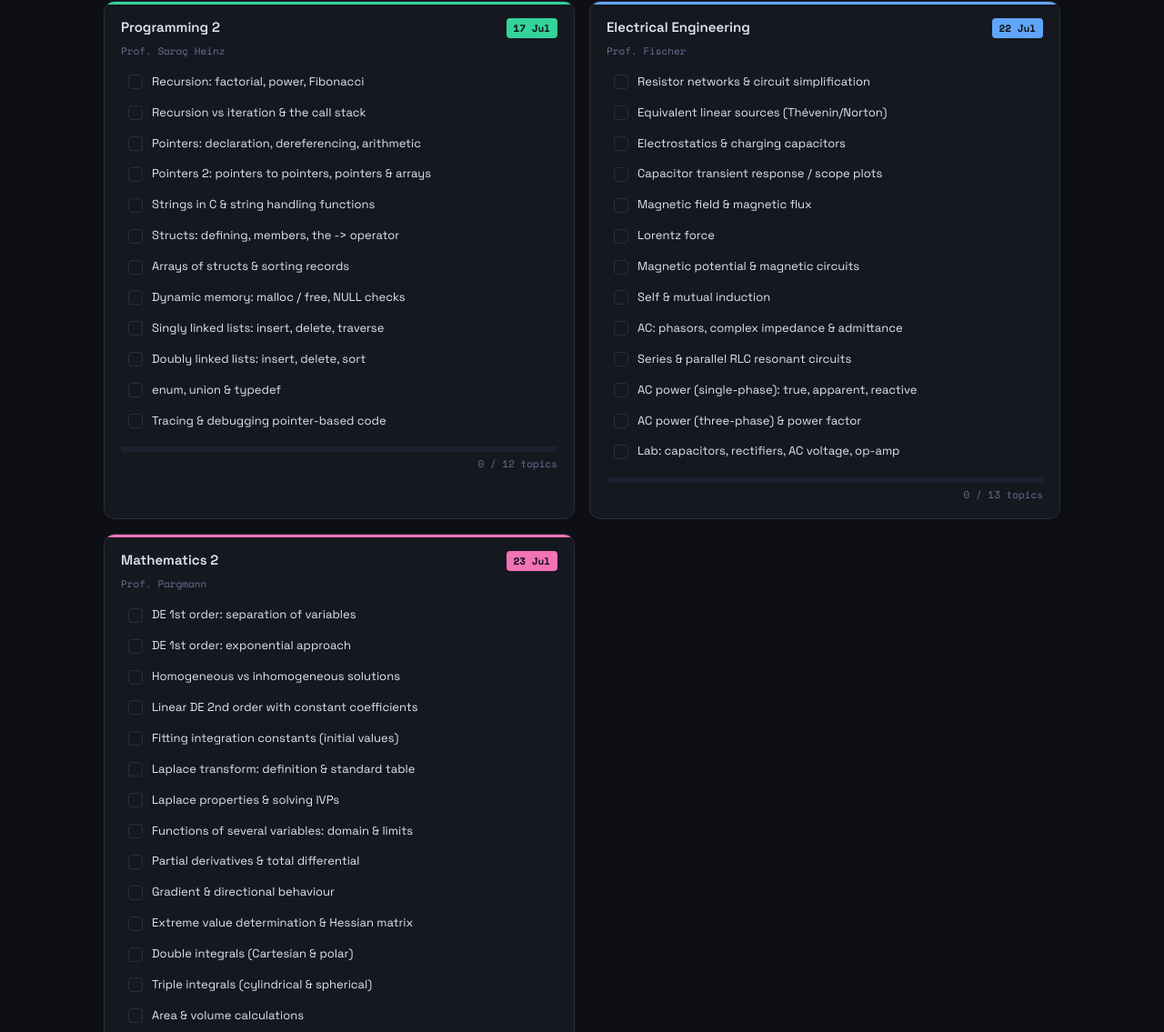
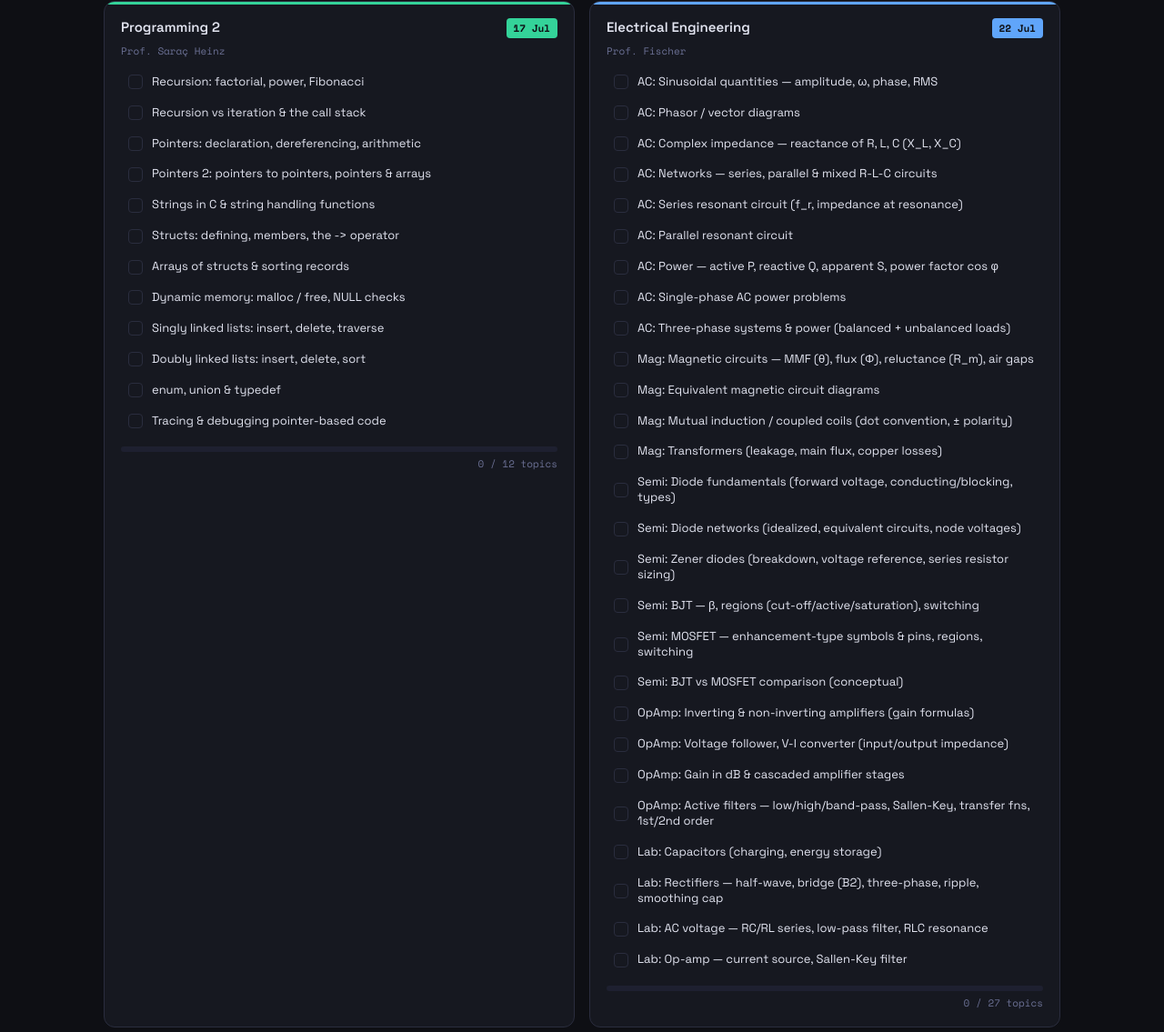
Before and after one commit to savanakshitij/ims2-study-guide, a website: page index.html in a window 1280 px wide. Shown: the part 2144-3279 px from the top of the page at 91% size. Drawn offline with nearby package versions, Linux system fonts and the light colour scheme; no server answers.

Commit message:
Expand Electrical topics: AC, magnetics, semiconductors, op-amps, lab

```diff
--- a/index.html
+++ b/index.html
@@ -134,8 +134,8 @@
     <div class="tip-body">EM2 (von Tardy-Tuch) is elastostatics — stress/strain, Mohr's circle, bending, moment of inertia, deflection curves. EM3 (Hufnagel) is kinematics &amp; dynamics — instantaneous pole, impulse/momentum, energy methods. Different maths, study them as two exams.</div></div>
   <div class="tip-card"><div class="tip-title">💻 Programming 2 is C, not Java</div>
     <div class="tip-body">Recursion, pointers, strings, structs, and linked lists. malloc/free and pointer arithmetic trip people up — write and trace actual code. The chained-lists exercises (insert/delete/sort, single &amp; double) mirror likely exam tasks.</div></div>
-  <div class="tip-card"><div class="tip-title">⚡ Electrical — field theory heavy</div>
-    <div class="tip-body">From past papers: electrostatics, capacitors, magnetic fields, Lorentz force, magnetic circuits, self-induction, AC power (single &amp; three-phase), resonant circuits. Lab experiments (capacitors, rectifiers, AC, op-amp) can show up in writing too.</div></div>
+  <div class="tip-card"><div class="tip-title">⚡ Electrical — two halves + lab</div>
+    <div class="tip-body"><strong>EE2 core:</strong> AC circuits (phasors, complex impedance, R-L-C, series/parallel resonance), AC power (P/Q/S, cos φ, single &amp; three-phase) and magnetics (magnetic circuits, coupled coils, transformers). <strong>Circuit design:</strong> diodes/Zener, BJT vs MOSFET regions &amp; switching, op-amp configs and active (Sallen-Key) filters. Lab (capacitors, rectifiers, RLC resonance, op-amp) can show up in writing too.</div></div>
   <div class="tip-card"><div class="tip-title">😬 Electrical → Maths back-to-back</div>
     <div class="tip-body">22nd then 23rd is tight. Get Electrical solid early so the night between is a Maths 2 refresh, not first-time learning. You have SS23/SS24 Maths past papers with solutions — use them as mock exams.</div></div>
   <div class="tip-card"><div class="tip-title">∫ Maths 2 — only 4 chapters</div>
@@ -210,19 +210,33 @@ const subjects=[
    'Tracing & debugging pointer-based code',
  ]},
  {id:'elec',label:'Electrical Engineering',prof:'Prof. Fischer',date:'22 Jul',cls:'elec',topics:[
-   'Resistor networks & circuit simplification',
-   'Equivalent linear sources (Thévenin/Norton)',
-   'Electrostatics & charging capacitors',
-   'Capacitor transient response / scope plots',
-   'Magnetic field & magnetic flux',
-   'Lorentz force',
-   'Magnetic potential & magnetic circuits',
-   'Self & mutual induction',
-   'AC: phasors, complex impedance & admittance',
-   'Series & parallel RLC resonant circuits',
-   'AC power (single-phase): true, apparent, reactive',
-   'AC power (three-phase) & power factor',
-   'Lab: capacitors, rectifiers, AC voltage, op-amp',
+   'AC: Sinusoidal quantities — amplitude, ω, phase, RMS',
+   'AC: Phasor / vector diagrams',
+   'AC: Complex impedance — reactance of R, L, C (X_L, X_C)',
+   'AC: Networks — series, parallel & mixed R-L-C circuits',
+   'AC: Series resonant circuit (f_r, impedance at resonance)',
+   'AC: Parallel resonant circuit',
+   'AC: Power — active P, reactive Q, apparent S, power factor cos φ',
+   'AC: Single-phase AC power problems',
+   'AC: Three-phase systems & power (balanced + unbalanced loads)',
+   'Mag: Magnetic circuits — MMF (θ), flux (Φ), reluctance (R_m), air gaps',
+   'Mag: Equivalent magnetic circuit diagrams',
+   'Mag: Mutual induction / coupled coils (dot convention, ± polarity)',
+   'Mag: Transformers (leakage, main flux, copper losses)',
+   'Semi: Diode fundamentals (forward voltage, conducting/blocking, types)',
+   'Semi: Diode networks (idealized, equivalent circuits, node voltages)',
+   'Semi: Zener diodes (breakdown, voltage reference, series resistor sizing)',
+   'Semi: BJT — β, regions (cut-off/active/saturation), switching',
+   'Semi: MOSFET — enhancement-type symbols & pins, regions, switching',
+   'Semi: BJT vs MOSFET comparison (conceptual)',
+   'OpAmp: Inverting & non-inverting amplifiers (gain formulas)',
+   'OpAmp: Voltage follower, V-I converter (input/output impedance)',
+   'OpAmp: Gain in dB & cascaded amplifier stages',
+   'OpAmp: Active filters — low/high/band-pass, Sallen-Key, transfer fns, 1st/2nd order',
+   'Lab: Capacitors (charging, energy storage)',
+   'Lab: Rectifiers — half-wave, bridge (B2), three-phase, ripple, smoothing cap',
+   'Lab: AC voltage — RC/RL series, low-pass filter, RLC resonance',
+   'Lab: Op-amp — current source, Sallen-Key filter',
  ]},
  {id:'math',label:'Mathematics 2',prof:'Prof. Pargmann',date:'23 Jul',cls:'math',topics:[
    'DE 1st order: separation of variables',
```
